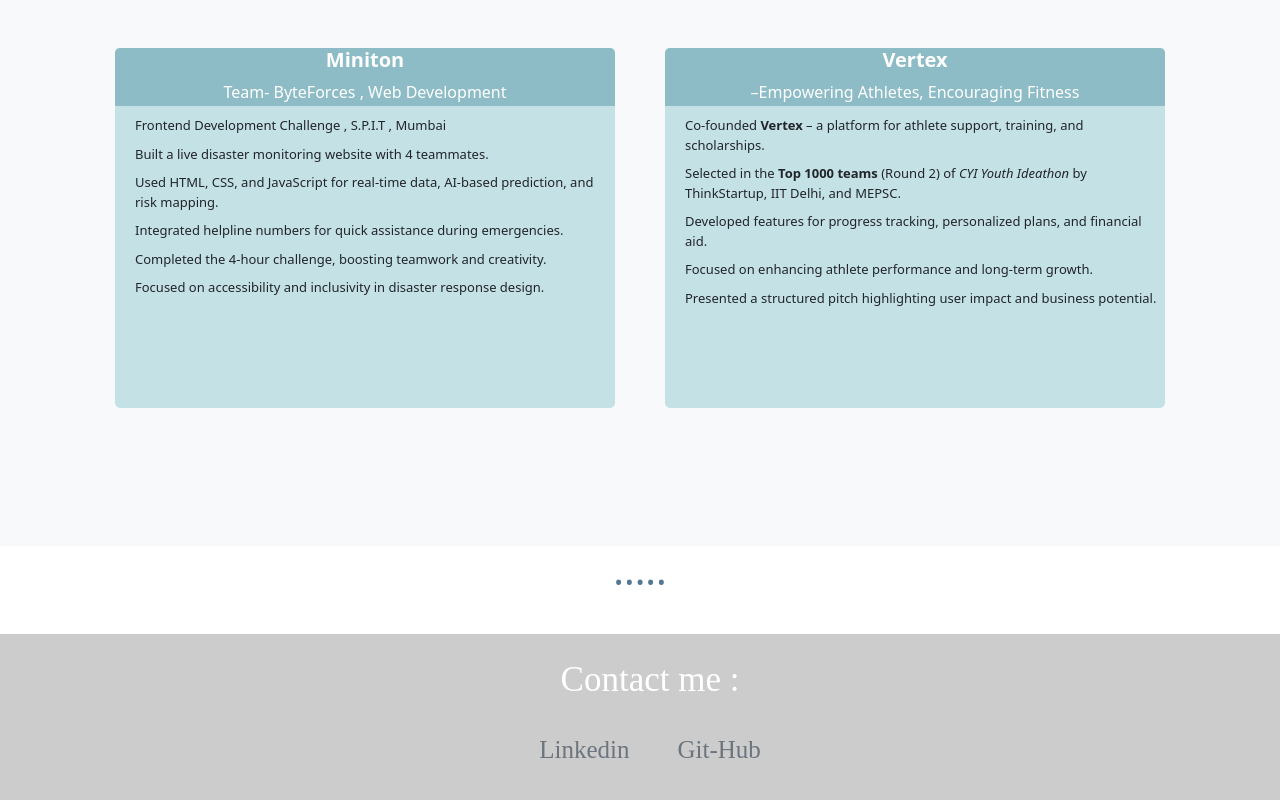
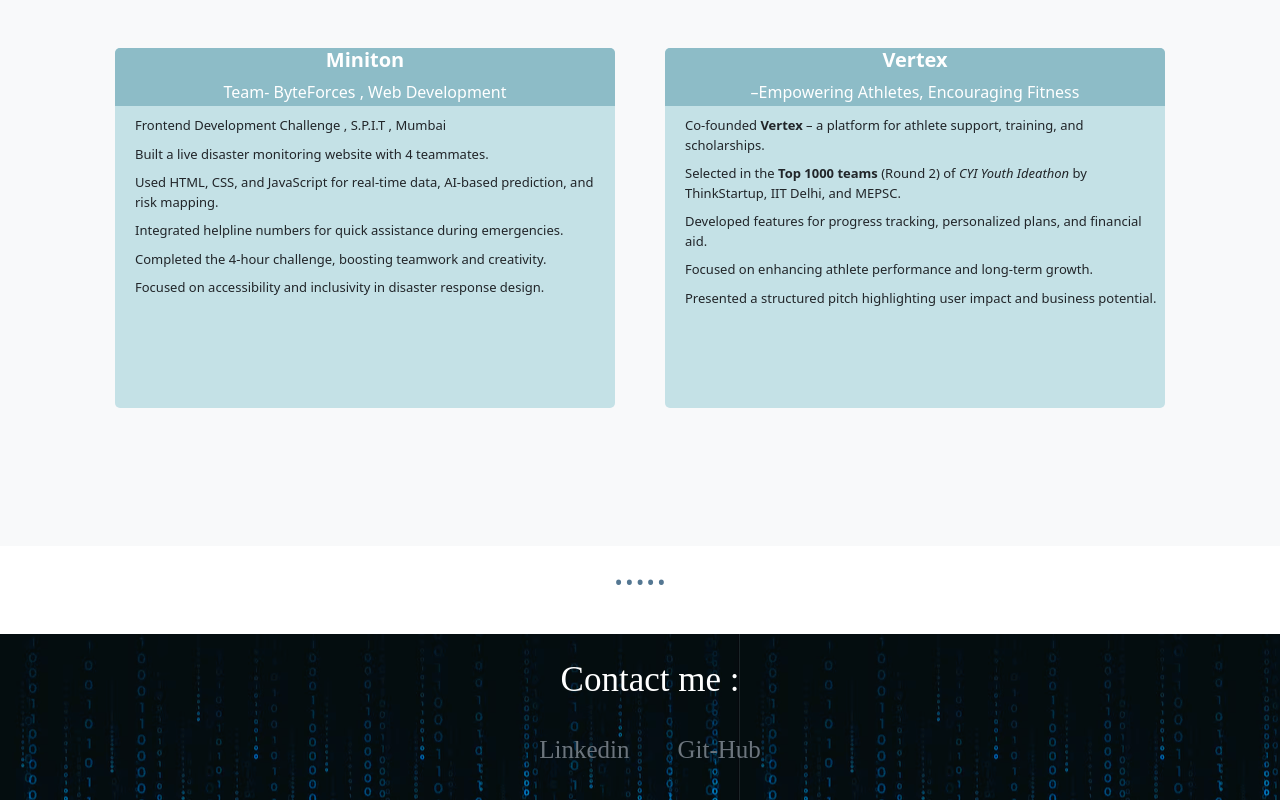
Before and after one commit to ShravaniRane06/Portfolio-Website, a plain HTML site: page index.html in a window 1280 px wide. Shown: the part 2049-2849 px from the top of the page. Drawn offline with nearby package versions, Linux system fonts and the light colour scheme.

Commit message:
Update style.css

```diff
--- a/styles/style.css
+++ b/styles/style.css
@@ -162,7 +162,7 @@
 }
 #contactme {
   margin-top: 40px;
-  background-image: url("/capstone\ projects/images/image.png");
+  background-image: url("../images/image.png");
   background-color: #cccccc;
   color: white;
   font-family: "Times New Roman",serif,cursive;
```
